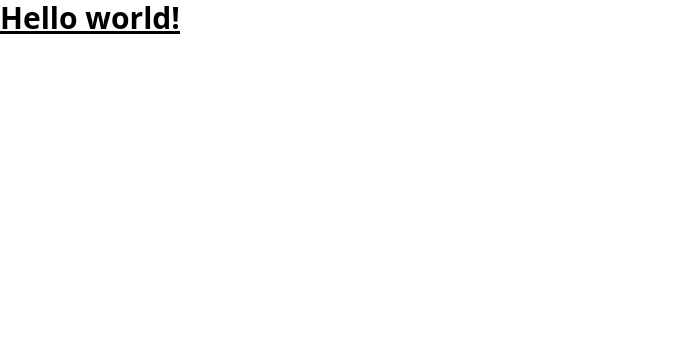
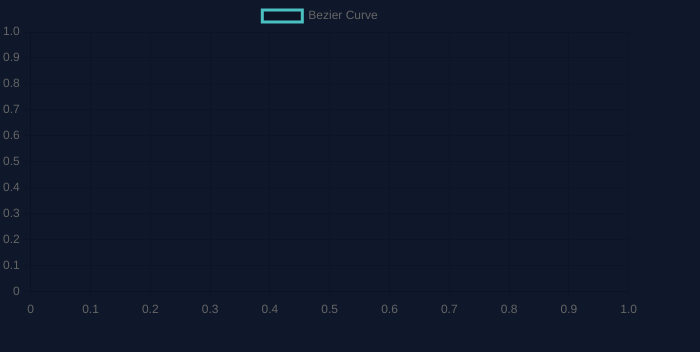
Before and after one commit to satriadhikara/Tucil2_13522125_13522135, a React (Vite) app: page / in a window 1280 px wide. Shown: the top 352 px of the page, without its empty margins (0-700 px from the left). Built offline with nearby package versions, Linux system fonts and the light colour scheme.

Commit message:
feat: add bruteforce and chartjs

```diff
--- a/package.json
+++ b/package.json
@@ -10,8 +10,11 @@
     "preview": "vite preview"
   },
   "dependencies": {
+    "chart.js": "^4.4.2",
     "react": "^18.2.0",
-    "react-dom": "^18.2.0"
+    "react-chartjs-2": "^5.2.0",
+    "react-dom": "^18.2.0",
+    "zod": "^3.22.4"
   },
   "devDependencies": {
     "@types/react": "^18.2.64",
--- a/src/App.jsx
+++ b/src/App.jsx
@@ -1,7 +1,21 @@
-export default function App() {
+import BezierCurveChart from "./components/BezierCurveChart";
+
+function App() {
+  const controlPoints = [
+    { x: 0, y: 0 }, // P0
+    { x: 1, y: 3 }, // P1 Control
+    { x: 4, y: 0 }, // P2
+    // { x: 2, y: 2 },
+  ];
+
   return (
-    <h1 className="text-3xl font-bold underline">
-      Hello world!
-    </h1>
-  )
+    <div className="h-screen w-auto bg-slate-900">
+      <section className="w-1/2 h-3/4">
+        <BezierCurveChart controlPoints={controlPoints} numPoints={7} />
+      </section>
+      <section></section>
+    </div>
+  );
 }
+
+export default App;
--- /dev/null
+++ b/src/components/BezierCurveChart.jsx
@@ -0,0 +1,112 @@
+import { Line } from "react-chartjs-2";
+import "chart.js/auto";
+import PropTypes from "prop-types";
+
+const BezierCurveChart = ({ controlPoints, iteration }) => {
+  function generatePascalTriangle(numRows) {
+    let triangle = [];
+
+    for (let i = 0; i < numRows; i++) {
+      let row = [];
+      for (let j = 0; j <= i; j++) {
+        if (j === 0 || j === i) {
+          row.push(1);
+        } else {
+          row.push(triangle[i - 1][j - 1] + triangle[i - 1][j]);
+        }
+      }
+      triangle.push(row);
+    }
+
+    return triangle;
+  }
+
+  const generateBezierCurve3Points = (controlPoints, iteration) => {
+    const points = [];
+
+    for (let i = 0; i <= iteration; i++) {
+      const t = i / iteration;
+      const x =
+        Math.pow(1 - t, 2) * controlPoints[0].x +
+        2 * (1 - t) * t * controlPoints[1].x +
+        Math.pow(t, 2) * controlPoints[2].x;
+      const y =
+        Math.pow(1 - t, 2) * controlPoints[0].y +
+        2 * (1 - t) * t * controlPoints[1].y +
+        Math.pow(t, 2) * controlPoints[2].y;
+      points.push({ x, y });
+    }
+
+    return points;
+  };
+
+  const generateBezierCurveNPoints = (controlPoints, iteration) => {
+    const points = [];
+    const n = controlPoints.length - 1;
+    const pascalTriangle = generatePascalTriangle(n + 1); // Generate one more row
+
+    for (let i = 0; i <= iteration; i++) {
+      let point = { x: 0, y: 0 };
+      const t = i / iteration;
+
+      for (let j = 0; j <= n; j++) {
+        const b =
+          pascalTriangle[n][j] * Math.pow(1 - t, n - j) * Math.pow(t, j);
+        point.x += b * controlPoints[j].x;
+        point.y += b * controlPoints[j].y;
+      }
+
+      points.push(point);
+    }
+
+    return points;
+  };
+
+  let curvePoints;
+  if (controlPoints.length === 3) {
+    curvePoints = generateBezierCurve3Points(controlPoints, iteration);
+  } else {
+    curvePoints = generateBezierCurveNPoints(controlPoints, iteration);
+  }
+
+  console.log(curvePoints.length);
+
+  const data = {
+    datasets: [
+      {
+        label: "Bezier Curve",
+        data: curvePoints,
+        borderColor: "rgba(75,192,192,1)",
+        tension: 0,
+        fill: false,
+        pointRadius: 3, // Hide points
+      },
+    ],
+  };
+
+  const options = {
+    scales: {
+      x: {
+        type: "linear",
+        position: "bottom",
+      },
+      y: {
+        beginAtZero: true,
+      },
+    },
+  };
+
+  return <Line data={data} options={options} />;
+};
+
+BezierCurveChart.propTypes = {
+  controlPoints: PropTypes.arrayOf(
+    PropTypes.shape({
+      x: PropTypes.number.isRequired,
+      y: PropTypes.number.isRequired,
+    })
+  ).isRequired,
+  iteration: PropTypes.number.isRequired,
+};
+
+export default BezierCurveChart;
```
Also changed, not shown: 1 other file (tests, documents, lock files or other folders).
